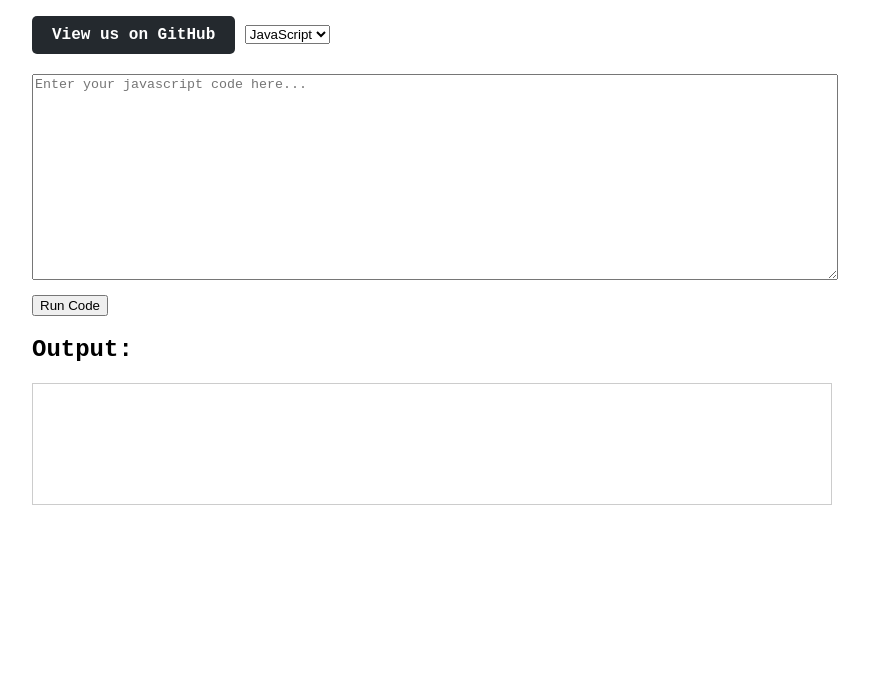
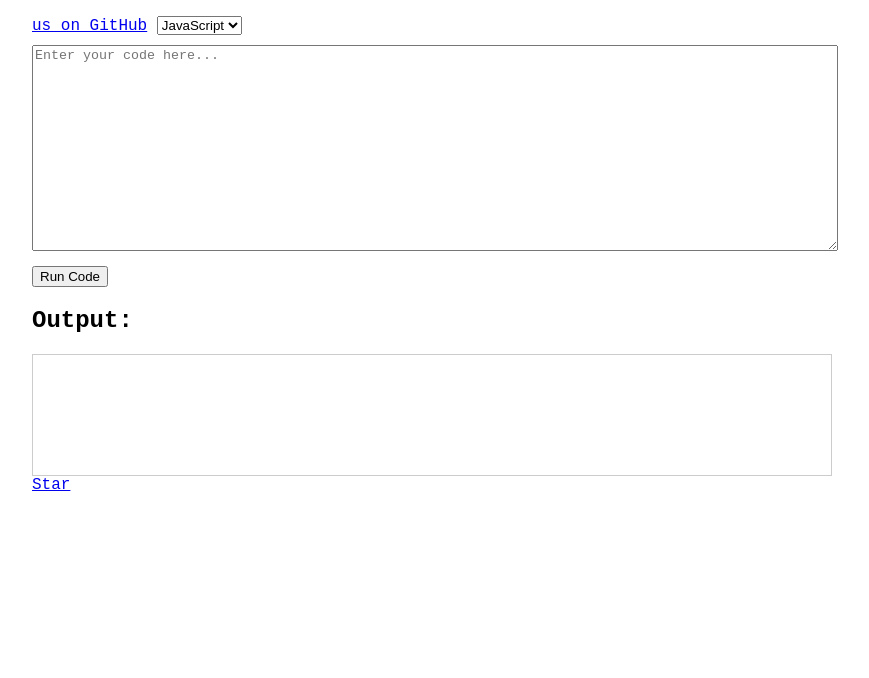
Before and after one commit to EliteCronax/zarv, a plain HTML site: page index.html in a window 1280 px wide. Shown: the part 122-800 px from the top of the page, without its empty margins (208-1077 px from the left). Drawn offline with Linux system fonts and the light colour scheme.

Commit message:
Update index.html

```diff
--- a/index.html
+++ b/index.html
@@ -44,19 +44,6 @@
         select {
             margin-bottom: 10px;
         }
-        .github-button {
-            display: inline-block;
-            padding: 10px 20px;
-            background-color: #24292e;
-            color: white;
-            text-decoration: none;
-            border-radius: 5px;
-            font-weight: bold;
-            margin-bottom: 20px;
-        }
-        .github-button:hover {
-            background-color: #2c3238;
-        }
     </style>
 </head>
 <body>
@@ -73,6 +60,8 @@
     <button onclick="runCode()">Run Code</button>
     <h2>Output:</h2>
     <div id="output"></div>
+
+    <a class="github-button" href="https://github.com/elitecronax/zarv" data-color-scheme="no-preference: light; light: light; dark: dark;" data-icon="octicon-star" data-size="large" aria-label="Star elitecronax/zarv on GitHub">Star</a>
 
     <script>
         const languageSelect = document.getElementById('languageSelect');
@@ -130,6 +119,8 @@
         }
 
         updatePlaceholder();
+
+        async defer src="https://buttons.github.io/buttons.js"
     </script>
 </body>
 </html>
```
